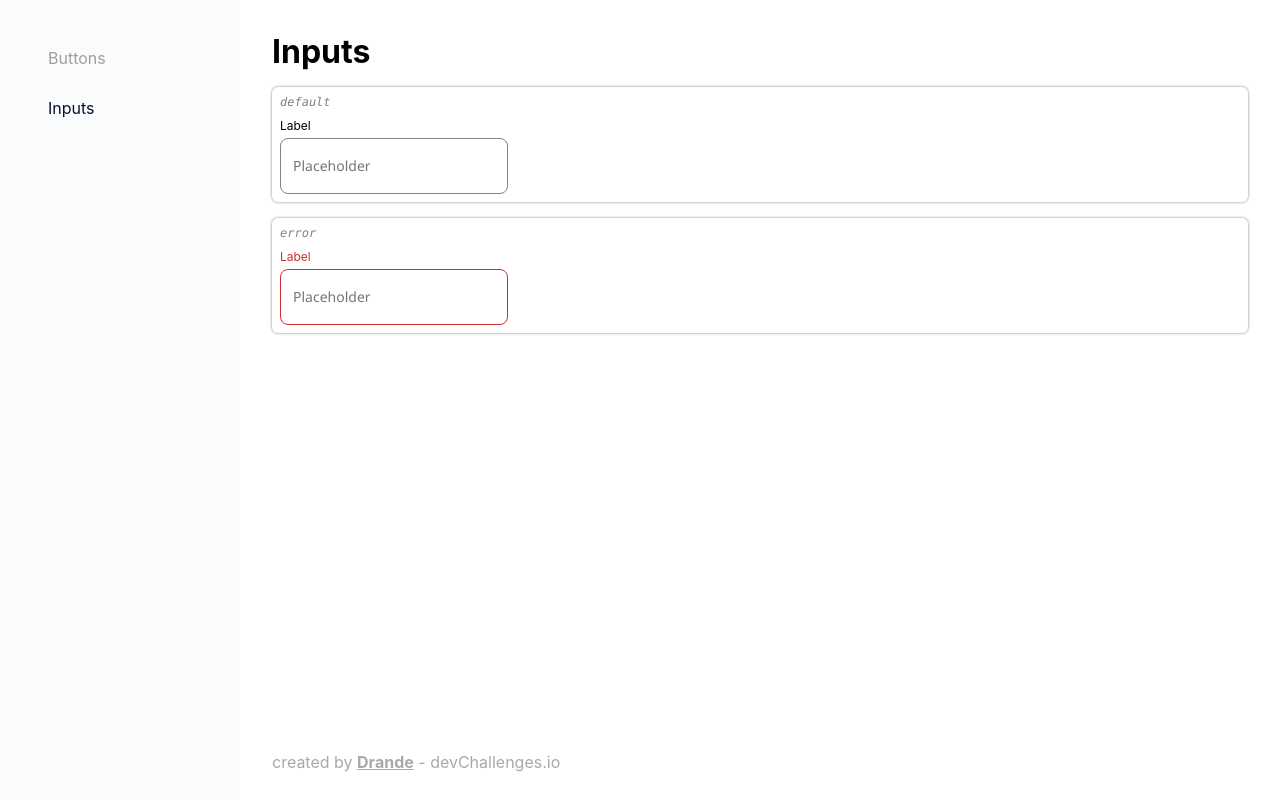
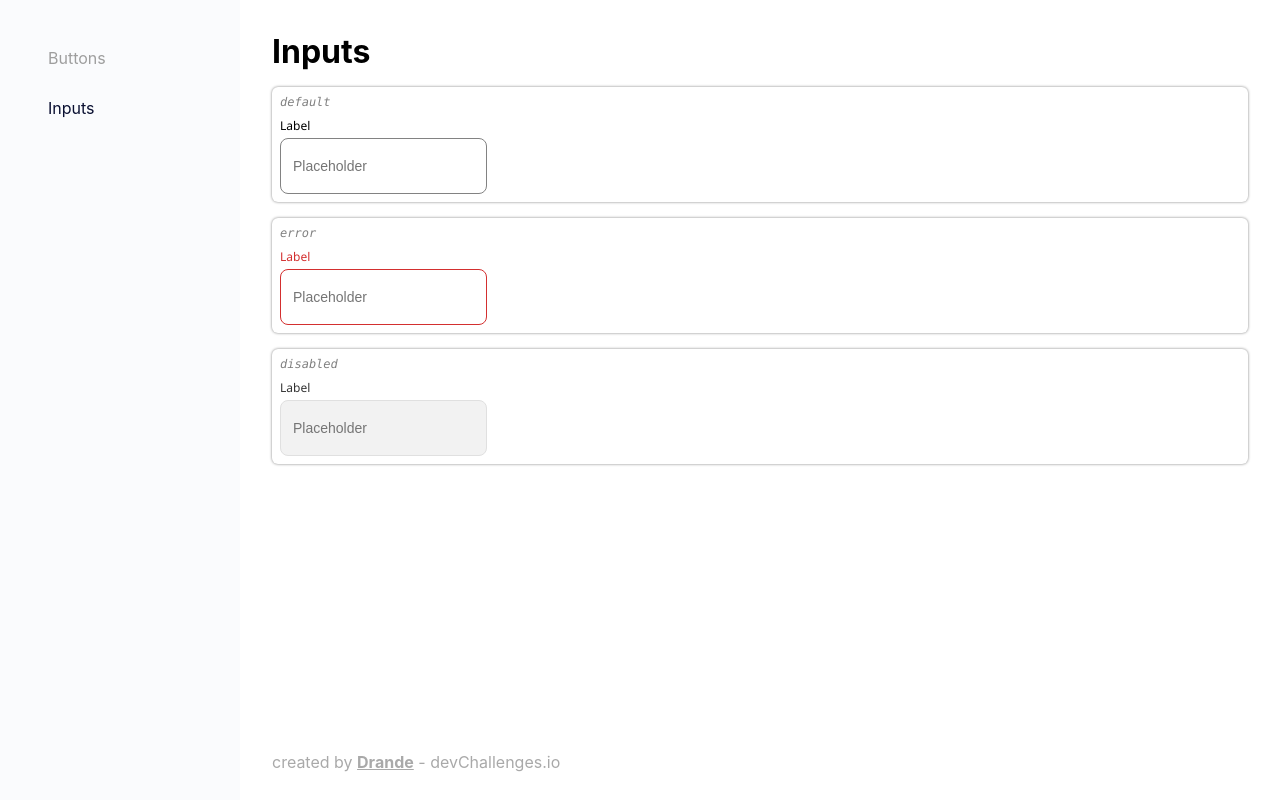
Before and after one commit to Drande/devchallenges-components, a React (Create React App) app: page /inputs in a window 1280 px wide. Built offline with nearby package versions, Linux system fonts and the light colour scheme.

Commit message:
added disabled for input

```diff
--- a/src/pages/InputsPage.tsx
+++ b/src/pages/InputsPage.tsx
@@ -21,6 +21,12 @@ const InputsPage: FunctionComponent<InputsPageProps> = () => {
                     <Input error></Input>
                 </div>
             </div>
+            <div className="row g-2 flex-wrap section">
+                <div className="column g-1">
+                    <span className="code">disabled</span>
+                    <Input disabled></Input>
+                </div>
+            </div>
         </div>
     );
 }
--- a/src/shared/components/input/Input.model.ts
+++ b/src/shared/components/input/Input.model.ts
@@ -1,4 +1,5 @@
 export interface InputProps extends Partial<React.HTMLAttributes<HTMLInputElement>>  {
+    type?: string;
     label?: string;
     placeholder?: string;
     error?: boolean;
--- a/src/shared/components/input/Input.scss
+++ b/src/shared/components/input/Input.scss
@@ -1,3 +1,6 @@
+.input-wrapper {
+    /* Default values */
+    font-family: 'Segoe UI', Tahoma, Geneva, Verdana, sans-serif;
     input {
         display: block;
         min-width: 200px;
@@ -7,14 +10,22 @@ input {
         padding: 16px 12px;
         font-size: 14px;
         line-height: 20px;
-    font-family: 'Segoe UI', Tahoma, Geneva, Verdana, sans-serif;
         font-weight: 500;
         color: #828282;
         border: 1px solid #828282;
         margin-top: 4px;
+        &:hover, &:focus, &:focus-visible {
+            outline: none;
+            border: 1px solid #333333;
+        }
+    }
+    label {
+        display: block;
+        line-height: 17px;
+        font-size: 12px;
     }
 
-label {
+    /* Invalid state */
     &.invalid {
         color: rgb(var(--color-danger));
         input {
@@ -25,7 +36,23 @@ label {
             }
         }
     }
-    display: block;
-    line-height: 17px;
-    font-size: 12px;
+
+    /* Disabled has priority over invalid */
+    &.disabled {
+        pointer-events: none;
+        label {
+            color: #333333;
         }
+        input {
+            &:disabled {
+                background: #F2F2F2;
+                border: 1px solid #E0E0E0;
+                &:hover, &:focus, &:focus-visible {
+                    outline: none;
+                    border: 1px solid #E0E0E0;
+                }
+            }
+        }
+    }
+
+}
--- a/src/shared/components/input/Input.tsx
+++ b/src/shared/components/input/Input.tsx
@@ -2,20 +2,20 @@ import React from "react";
 import './Input.scss';
 import { InputProps } from "./Input.model";
 
-const Input = ({ label="Label", placeholder="Placeholder", error, ...props }: React.PropsWithChildren<InputProps>) => {
+const Input = ({ label="Label", type="text", placeholder="Placeholder", error, disabled, ...props }: React.PropsWithChildren<InputProps>) => {
     const isInvalid: boolean = error!==undefined && error!==false;
+    const isDisabled: boolean = disabled!==undefined && disabled!==false;
     const finalClassname = [
-        isInvalid ? "invalid" : undefined
+        "input-wrapper",
+        isInvalid ? "invalid" : undefined,
+        isDisabled ? "disabled" : undefined
     ].filter(c => c).join(" ");
+
     return (
-        <>
-            <label className={finalClassname}>
-                {label}
-                <input {...props} type="text" placeholder={placeholder}>
-
-                </input>
-            </label>
-        </>
+        <div className={finalClassname}>
+            <label>{label}</label>
+            <input disabled={isDisabled} {...props} type={type} placeholder={placeholder} />
+        </div>
     );
 }
 
```
Lines whose indentation alone changed are shown as unchanged.
